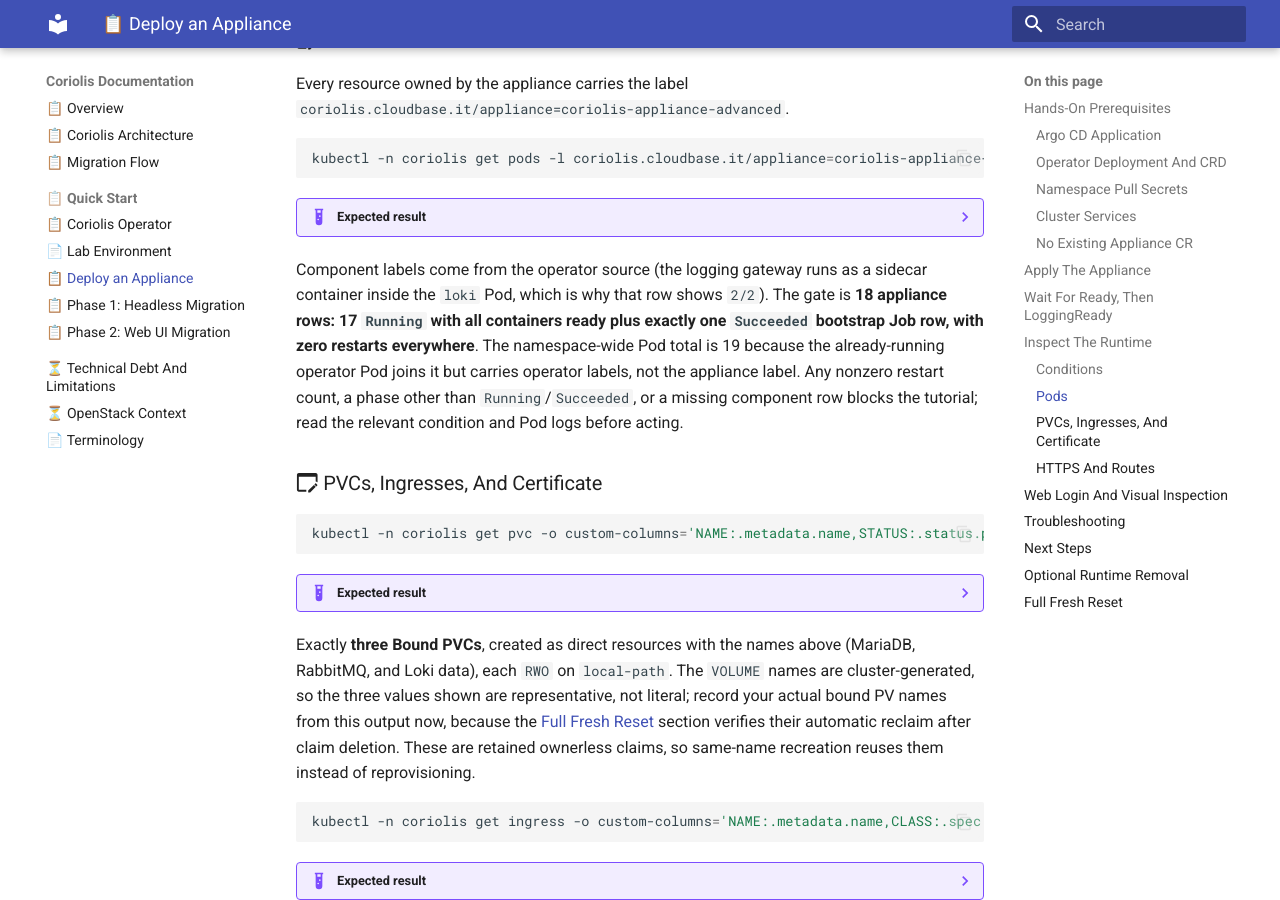
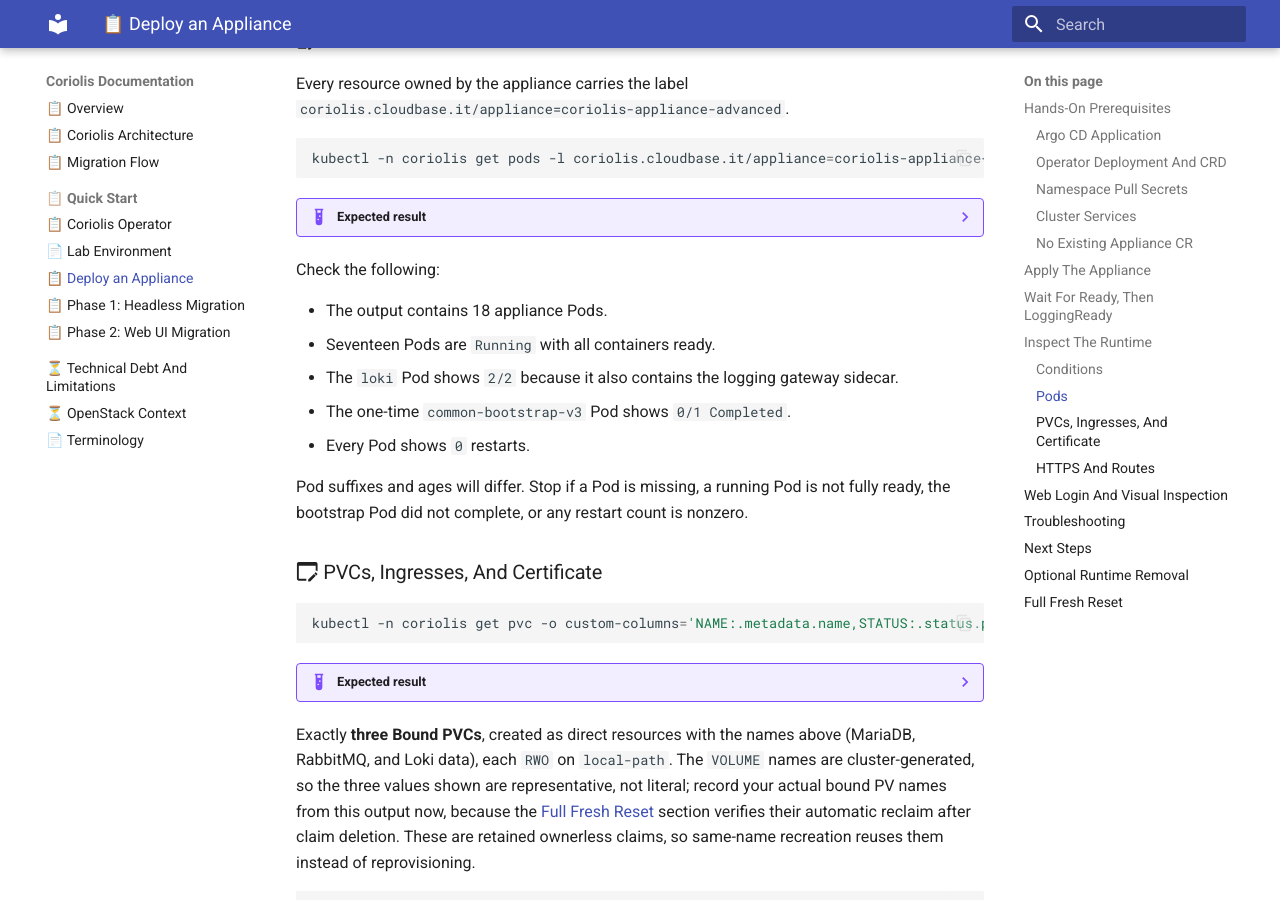
Before and after one commit to radumoisan/coriolis, an MkDocs documentation site: the page built from docs/deploy-appliance.md, in a window 1280 px wide and 900 px high, scrolled down 3974 px. Built offline with MkDocs 1.6.1 and Material for MkDocs 9.7.7, drawn with Linux system fonts in a browser that asks for light colours.

Commit message:
Improved docs
Signed-off-by: Radu Moisan <radu.moisan@gmail.com>

````diff
--- a/docs/deploy-appliance.md
+++ b/docs/deploy-appliance.md
@@ -332,35 +332,44 @@
 
 Every resource owned by the appliance carries the label `coriolis.cloudbase.it/appliance=coriolis-appliance-advanced`.
 
-<!-- Show each component's ready/total containers, Pod phase, and restart count. -->
+<!-- List the appliance Pods and their current status. -->
 ```bash
-kubectl -n coriolis get pods -l coriolis.cloudbase.it/appliance=coriolis-appliance-advanced -o json | jq -r '.items | sort_by(.metadata.labels["coriolis.cloudbase.it/component"]) | .[] | [.metadata.labels["coriolis.cloudbase.it/component"], "\(((.status.containerStatuses // []) | map(select(.ready)) | length))/\(.spec.containers | length)", .status.phase, (((.status.containerStatuses // []) | map(.restartCount) | add) // 0)] | map(tostring) | join(" ")'
+kubectl -n coriolis get pods -l coriolis.cloudbase.it/appliance=coriolis-appliance-advanced
 ```
 
 ??? example "Expected result"
 
     ```text
-    adaptor 1/1 Running 0
-    alloy 1/1 Running 0
-    barbican-api 1/1 Running 0
-    barbican-worker 1/1 Running 0
-    common-bootstrap-v3 0/1 Succeeded 0
-    coriolis-api 1/1 Running 0
-    coriolis-conductor 1/1 Running 0
-    coriolis-deployer-manager 1/1 Running 0
-    coriolis-minion-manager 1/1 Running 0
-    coriolis-scheduler 1/1 Running 0
-    coriolis-transfer-cron 1/1 Running 0
-    coriolis-web 1/1 Running 0
-    coriolis-worker 1/1 Running 0
-    keystone 1/1 Running 0
-    loki 2/2 Running 0
-    mariadb 1/1 Running 0
-    memcached 1/1 Running 0
-    rabbitmq 1/1 Running 0
+    NAME                                                              READY   STATUS      RESTARTS   AGE
+    coriolis-appliance-advanced-adaptor-566d96f6bd-qnqdx              1/1     Running     0          30m
+    coriolis-appliance-advanced-alloy-8475d6d496-86dfc                1/1     Running     0          33m
+    coriolis-appliance-advanced-barbican-api-59dd6fb6-dj5x9           1/1     Running     0          33m
+    coriolis-appliance-advanced-barbican-worker-584b8d5fb9-p8ltn      1/1     Running     0          33m
+    coriolis-appliance-advanced-common-bootstrap-v3-lrmth             0/1     Completed   0          33m
+    coriolis-appliance-advanced-coriolis-api-7d9446f8c4-mnv8z         1/1     Running     0          30m
+    coriolis-appliance-advanced-coriolis-conductor-654776d579-rqs7z   1/1     Running     0          30m
+    coriolis-appliance-advanced-coriolis-deployer-manager-748dkt66n   1/1     Running     0          30m
+    coriolis-appliance-advanced-coriolis-minion-manager-79d89bxklkl   1/1     Running     0          30m
+    coriolis-appliance-advanced-coriolis-scheduler-869cd9686d-ztbx6   1/1     Running     0          30m
+    coriolis-appliance-advanced-coriolis-transfer-cron-8477564ppvwj   1/1     Running     0          30m
+    coriolis-appliance-advanced-coriolis-web-fdf47cbc-qm5km           1/1     Running     0          30m
+    coriolis-appliance-advanced-coriolis-worker-6889fcddb9-9qzlh      1/1     Running     0          30m
+    coriolis-appliance-advanced-keystone-d7679cbd6-77m82              1/1     Running     0          33m
+    coriolis-appliance-advanced-loki-0                                2/2     Running     0          34m
+    coriolis-appliance-advanced-mariadb-0                             1/1     Running     0          33m
+    coriolis-appliance-advanced-memcached-67dc8c9fb7-x574c            1/1     Running     0          33m
+    coriolis-appliance-advanced-rabbitmq-0                            1/1     Running     0          33m
     ```
 
-Component labels come from the operator source (the logging gateway runs as a sidecar container inside the `loki` Pod, which is why that row shows `2/2`). The gate is **18 appliance rows: 17 `Running` with all containers ready plus exactly one `Succeeded` bootstrap Job row, with zero restarts everywhere**. The namespace-wide Pod total is 19 because the already-running operator Pod joins it but carries operator labels, not the appliance label. Any nonzero restart count, a phase other than `Running`/`Succeeded`, or a missing component row blocks the tutorial; read the relevant condition and Pod logs before acting.
+Check the following:
+
+- The output contains 18 appliance Pods.
+- Seventeen Pods are `Running` with all containers ready.
+- The `loki` Pod shows `2/2` because it also contains the logging gateway sidecar.
+- The one-time `common-bootstrap-v3` Pod shows `0/1 Completed`.
+- Every Pod shows `0` restarts.
+
+Pod suffixes and ages will differ. Stop if a Pod is missing, a running Pod is not fully ready, the bootstrap Pod did not complete, or any restart count is nonzero.
 
 ### :material-application-edit-outline: PVCs, Ingresses, And Certificate
 
````
